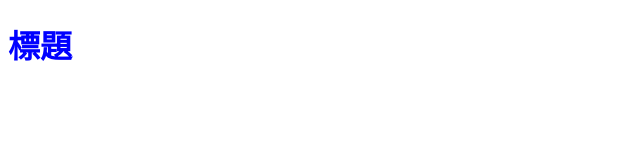
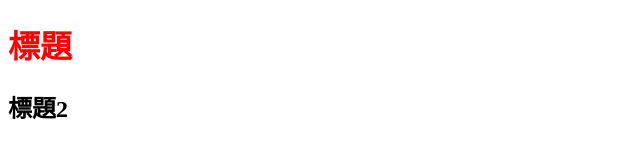
Before and after one commit to suandme/htmlcssUpdata, a plain HTML site: page index.html in a window 1280 px wide. Shown: the whole page, without its empty margins (0-640 px from the left). Drawn offline with Linux system fonts and the light colour scheme.

Commit message:
更新CSS

```diff
--- a/all.css
+++ b/all.css
@@ -1,3 +1,3 @@
 h1{
-    color: blue;
+    color: red;
 }
--- a/index.html
+++ b/index.html
@@ -9,5 +9,6 @@
 </head>
 <body>
     <h1>標題</h1>
+    <h2>標題2</h2>
 </body>
 </html>
```
